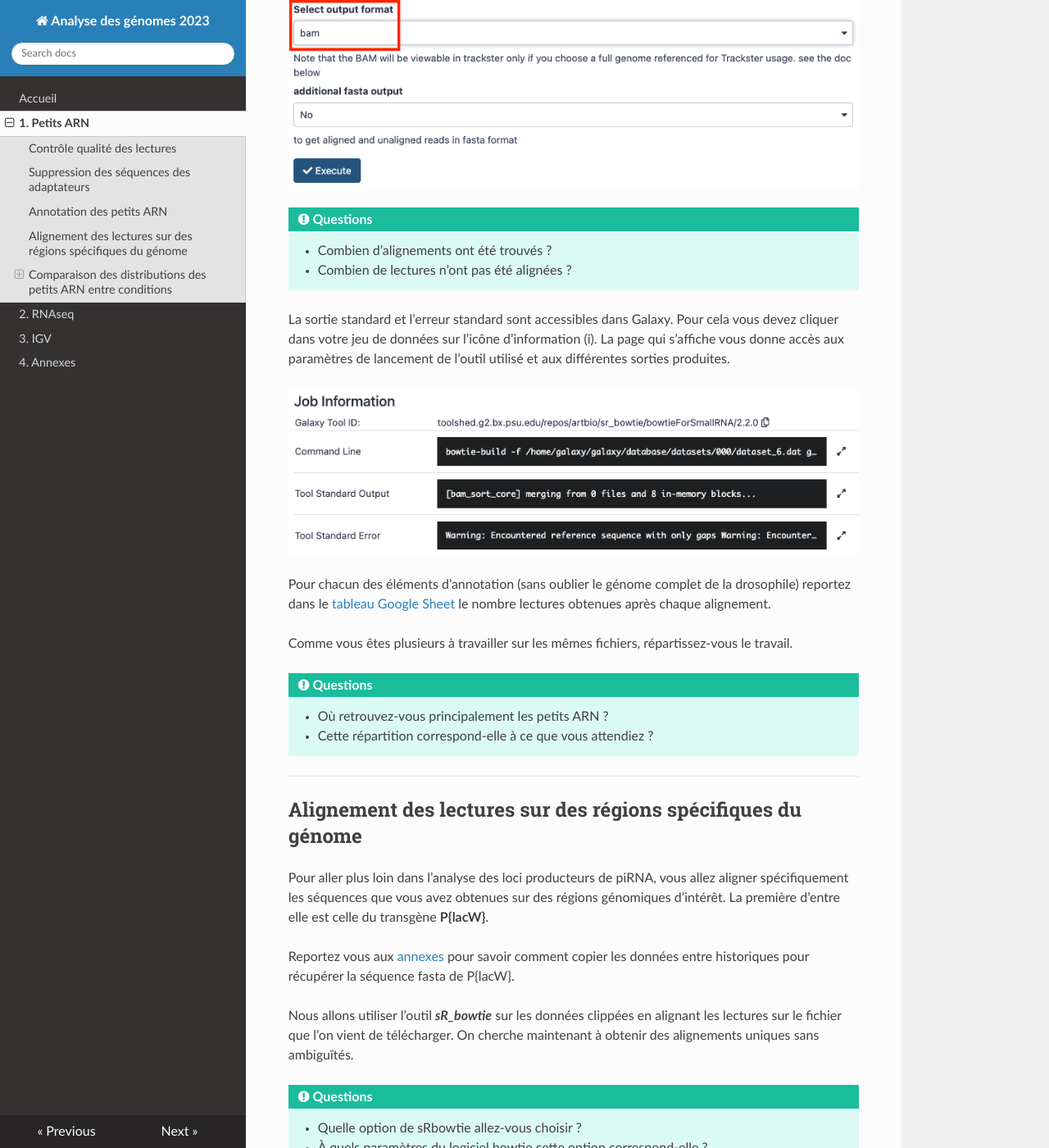
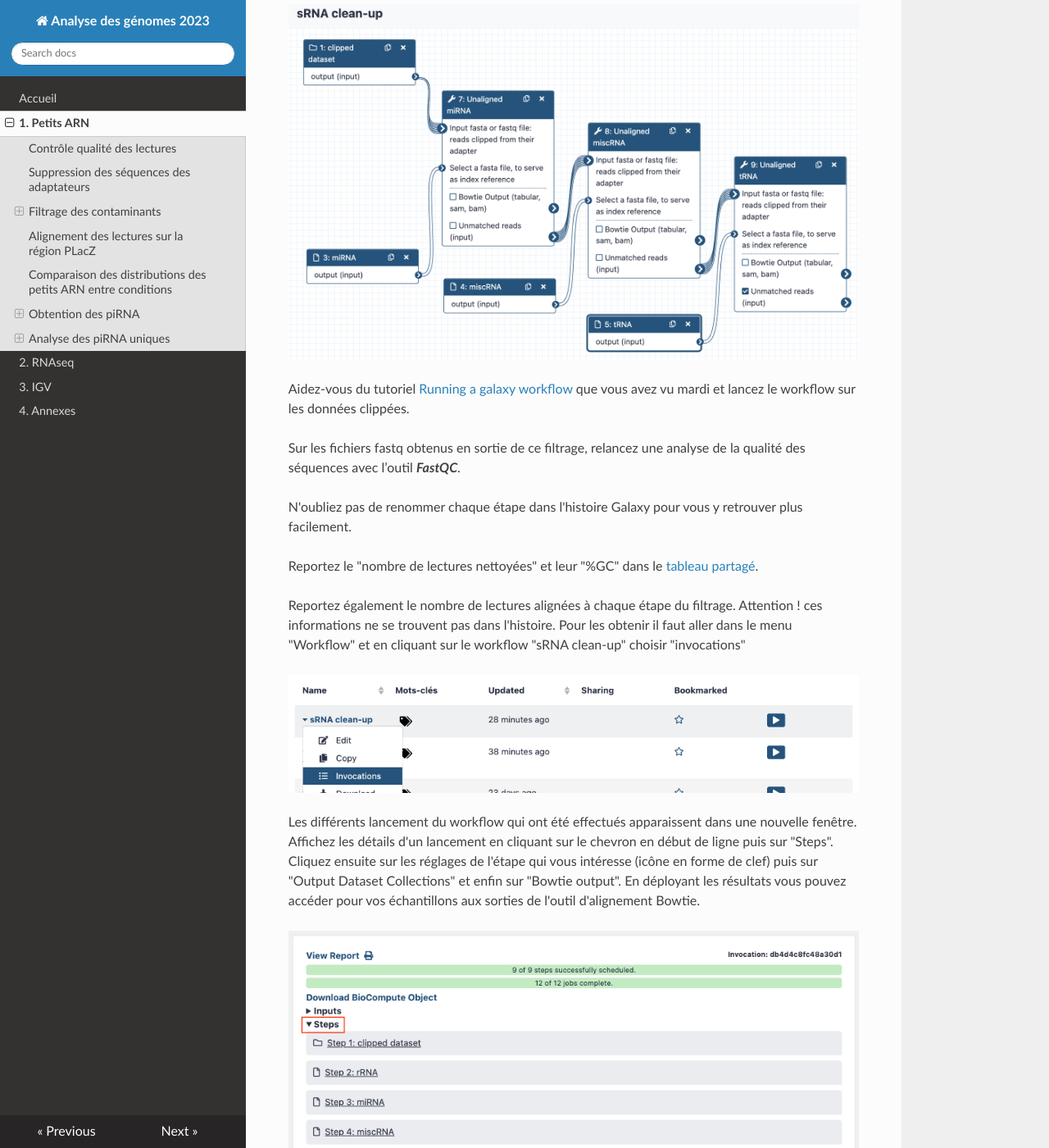
Before and after one commit to slecrom/AG2024, an MkDocs documentation site: the page built from docs/srna.md, in a window 1280 px wide and 1400 px high, scrolled down 5147 px. Shown: the whole window at 82% size. Built offline with MkDocs 1.6.1, drawn with Linux system fonts in a browser that asks for light colours; nearby versions of some CDN libraries; some of the changed text lies outside the part shown.

Commit message:
Documentation update

```diff
--- a/docs/srna.md
+++ b/docs/srna.md
@@ -23,7 +23,7 @@
 
 Dans Galaxy vous allez utiliser l’outil ***FastQC Read Quality reports***. Pensez à cliquer sur l'icône en forme de dossier pour accéder à votre collection.
 
-Cliquer sur "Execute" sans modifier les paramètres.
+Cliquez sur "Execute" sans modifier les paramètres.
 
 ![FastQC](img/srna/qc.png "FastQC")
 
@@ -31,7 +31,7 @@
 
 En vous aidant de la notice d’utilisation du logiciel, regardez les résultats du contrôle de qualité effectué par FastQC sur votre fichier fastq.
 
-Reporter le "nombre lectures totales" et le "%GC" dans le [tableau partagé](https://docs.google.com/spreadsheets/d/1y-uBdR2TVZUIbNjM-RPxKXeMFn0OD8izTTmc3xnEFjE/).
+Reportez le "nombre lectures totales" et le "%GC" dans le [tableau partagé](https://docs.google.com/spreadsheets/d/1y-uBdR2TVZUIbNjM-RPxKXeMFn0OD8izTTmc3xnEFjE/).
 
 !!! hint "Questions"
 
@@ -52,7 +52,7 @@
 
 Sur les fichiers fastq obtenus en sortie de cette étape de clipping, relancez une analyse de la qualité des séquences avec l’outil ***FastQC***.
 
-Reporter le "nombre lectures 18-30nt" et le "%GC" dans le [tableau partagé](https://docs.google.com/spreadsheets/d/1y-uBdR2TVZUIbNjM-RPxKXeMFn0OD8izTTmc3xnEFjE/).
+Reportez le "nombre lectures 18-30nt" et le "%GC" dans le [tableau partagé](https://docs.google.com/spreadsheets/d/1y-uBdR2TVZUIbNjM-RPxKXeMFn0OD8izTTmc3xnEFjE/).
 
 
 !!! hint "Questions"
@@ -60,73 +60,89 @@
 	- L’étape de clipping a-t-elle bien réalisé ce que vous souhaitiez ?
 	- Que pensez-vous de la distribution de taille des séquences ?
 
-
+<!---
 Vous avez la possibilité de renommer les collections en cliquant sur l'une d'entre elle et dans le nouvelle colonne qui s'ouvre à droite sur le crayon.
 
 ![Renommer une collection](img/srna/rename_collection.png "Renommer une collection")
+--->
+
+--------------------------------------------------------------------------------
+## Filtrage des contaminants
 
 
---------------------------------------------------------------------------------
-## Annotation des petits ARN
+### Sélection des éléments biologiques à filtrer
 
-L’objectif de cette étape est d’annoter les éléments génomiques dans lesquels s’alignent les petits ARN qui ont été séquencés. Pour cela vous allez réaliser une série d’alignements avec le logiciel **bowtie** contre différentes banques d’éléments génomique de la drosophile.
+L’objectif de cette étape est de retirer de nos petits ARN certains éléments génomiques sur lesquels on ne veut pas travailler. Il s'agit des éléments suivants :
 
-Pour ce TP vous allez utiliser la version 6.18 du génome de *Drosophila melanogaster* dont les fichiers de séquence au format fasta sont accessibles sur le [site FTP de Flybase](http://ftp.flybase.net/genomes/Drosophila_melanogaster/dmel_r6.18_FB2017_05/fasta/)
+- miRNA : micro ARN
+- miscRNA : small nuclear RNA (snRNA), small nucleolar RNA (snoRNA), et ARN ribosomique (rRNA)
+- tRNA : ARN de transferts
 
-Dans la liste des éléments disponibles nous allons utiliser les fichiers de séquences des :
+Pour ce TP vous allez utiliser la version 6.54 du génome de *Drosophila melanogaster* dont les fichiers de séquence au format fasta sont accessibles sur le [site FTP de Flybase](https://ftp.flybase.net/genomes/Drosophila_melanogaster/dmel_r6.54_FB2023_05/fasta/)
 
-- Gènes : genes
-- Introns : introns
-- miRNA : miRNA
-- ARN non codants : ncRNA
-- piRNA clusters connus (142) : piRNA_clusters
-- Transposons : transposons
-- ARN divers qui contiennent les séquences des ribosomes et des snoRNA : miscRNA
-- ARN de transferts : tRNA
-- Transcrits : transcrits
-- Et le génome de la drosophile : dmel-MAIN-chromosome-r6.18
+Reportez vous aux [annexes](./annexes.md#copier-des-fichiers-entre-historiques) pour savoir comment copier les données entre historiques des fichiers fasta dont vous avez besoin.
 
-Comme pour cette étape l’objectif est d’obtenir rapidement les fichiers d’alignements on va se concentrer sur la récupération des meilleurs alignements possibles. En vous aidant de la [documentation du logiciel bowtie](http://bowtie-bio.sourceforge.net/manual.shtml), répondez aux questions ci-dessous.
+
+### Choix des paramètres d'alignement
+
+Pour effectuer ce filtrage, vous allez réaliser une série d’alignements avec le logiciel **bowtie** contre les différentes les banques fasta de ces éléments génomiques en ne gardant à chaque étape que les séquences qui ne se sont pas alignées.
+
+L’objectif est d’obtenir rapidement les d’alignements pour effectuer cette série de filtrages. En vous aidant de la [documentation du logiciel bowtie](http://bowtie-bio.sourceforge.net/manual.shtml), répondez aux questions ci-dessous.
 
 !!! hint "Questions"
 
-	- Quelles sont les options qui vont permettre d’accélérer la vitesse de calcul ?
-	- Quelle option choisir pour ne conserver que le meilleur alignement ?
-	- Comment limiter le nombre de mismatch sur toute la séquence ?
+	- Quelle est l'option du paramètre "alignment mode" qui va permettre d’accélérer la vitesse d'alignement ?
+	- Quel nombre de mismatch choisir pour filtrer au maximum les séquences contaminantes ?
 
-Nous allons utiliser l’outil ***sR_bowtie*** sur les données clippées en alignant les lectures sur un fichier d’éléments du génome de la drosophile obtenu précédemment.
-
-Reportez vous aux [annexes](./annexes.md#copier-des-fichiers-entre-historiques) pour savoir comment copier les données entre historiques des fichiers fasta de référence dont vous avez besoin.
+Nous allons utiliser l’outil ***sR_bowtie*** de Galaxy sur les données clippées en alignant les lectures sur un fichier d’éléments du génome de la drosophile obtenu précédemment.
 
 ![Annotation](img/srna/annotation.png "Annotation")
 
-!!! hint "Questions"
+!!! hint "Question"
 
-	- Combien d’alignements ont été trouvés ?
-	- Combien de lectures n’ont pas été alignées ?
+	- Quel paramètrage d'alignement allez vous choisir ?
 
+
+### Utilisation d'un workflow
+
+Ces filtrages sont répétitifs. Vous allez utiliser un workflow pour lancer automatiquement les 3 étapes de filtration contre les miRNA, miscRNA et tRNA.
+
+Le workflow "sRNA clean-up" que vous allez utiliser est disponible [en cliquant ici](https://psilo.sorbonne-universite.fr/index.php/s/sXDFdMB8TPZBjpy)
+
+![sRNA clean-up workflow](img/srna/srna_cleanup_workflow.png "sRNA clean-up workflow")
+
+Aidez-vous du tutoriel [Running a galaxy workflow](https://artbio.github.io/startbio/AnalyseGenomes_2023/Run_workflow/) que vous avez vu mardi et lancez le workflow sur les données clippées.
+
+Sur les fichiers fastq obtenus en sortie de ce filtrage, relancez une analyse de la qualité des séquences avec l’outil ***FastQC***.
+
+N'oubliez pas de renommer chaque étape dans l'histoire Galaxy pour vous y retrouver plus facilement.
+
+Reportez le "nombre de lectures nettoyées" et leur "%GC" dans le [tableau partagé](https://docs.google.com/spreadsheets/d/1y-uBdR2TVZUIbNjM-RPxKXeMFn0OD8izTTmc3xnEFjE/).
+
+Reportez également le nombre de lectures alignées à chaque étape du filtrage. Attention ! ces informations ne se trouvent pas dans l'histoire. Pour les obtenir il faut aller dans le menu "Workflow" et en cliquant sur le workflow "sRNA clean-up" choisir "invocations"
+
+![Workflow invocations](img/srna/workflow_invocations.png "Workflow invocations")
+
+Les différents lancement du workflow qui ont été effectués apparaissent dans une nouvelle fenêtre. Affichez les détails d'un lancement en cliquant sur le chevron en début de ligne puis sur "Steps". Cliquez ensuite sur les réglages de l'étape qui vous intéresse (icône en forme de clef) puis sur "Output Dataset Collections" et enfin sur "Bowtie output". En déployant les résultats vous pouvez accéder pour vos échantillons aux sorties de l'outil d'alignement Bowtie.
+
+![Workflow output](img/srna/workflow_output1.png "Workflow output selection")
+
+![Workflow output](img/srna/workflow_output2.png "Workflow output Bowtie")
+
+<!--
 La sortie standard et l’erreur standard sont accessibles dans Galaxy. Pour cela vous devez cliquer dans votre jeu de données sur l’icône d’information (i). La page qui s’affiche vous donne accès aux paramètres de lancement de l’outil utilisé et aux différentes sorties produites.
 
 ![Sortie et erreur standard](img/srna/sortie_standard.png "Sortie et erreur standard")
-
-Pour chacun des éléments d’annotation (sans oublier le génome complet de la drosophile) reportez dans le [tableau Google Sheet](https://docs.google.com/spreadsheets/d/1Cxe_UCjYfFXXRGcaMgyTm_m6uJrKGDy_UYKGS4K-EZM/) le nombre lectures obtenues après chaque alignement.
-
-Comme vous êtes plusieurs à travailler sur les mêmes fichiers, répartissez-vous le travail.
-
-!!! hint "Questions"
-
-	- Où retrouvez-vous principalement les petits ARN ?
-	- Cette répartition correspond-elle à ce que vous attendiez ?
-
+--->
 
 --------------------------------------------------------------------------------
-## Alignement des lectures sur des régions spécifiques du génome
+## Alignement des lectures sur la région *PLacZ*
 
-Pour aller plus loin dans l’analyse des loci producteurs de piRNA, vous allez aligner spécifiquement les séquences que vous avez obtenues sur des régions génomiques d’intérêt. La première d’entre elle est celle du transgène **P{lacW}**.
+Pour aller plus loin dans l’analyse des loci producteurs de petits ARN, vous allez aligner spécifiquement les séquences que vous avez obtenues sur celle du transgène ***PLacZ***.
 
-Reportez vous aux [annexes](./annexes.md#copier-des-fichiers-entre-historiques) pour savoir comment copier les données entre historiques pour récupérer la séquence fasta de P{lacW}.
+Reportez vous aux [annexes](./annexes.md#copier-des-fichiers-entre-historiques) pour savoir comment copier les données entre historiques pour récupérer la séquence fasta de *PLacZ*.
 
-Nous allons utiliser l’outil ***sR_bowtie*** sur les données clippées en alignant les lectures sur le fichier que l’on vient de télécharger. On cherche maintenant à obtenir des alignements uniques sans ambiguïtés.
+Vous allez utiliser l’outil ***sR_bowtie*** sur les données nettoyées précédentes en alignant les lectures sur la séquence de *PLacZ*. On cherche maintenant à obtenir des alignements à 1 seule position sur la séquence même si ils peuvent s'aligner à plusieurs endroits.
 
 !!! hint "Questions"
 
@@ -135,27 +151,15 @@
 
 Lancez l’alignement une fois que vous avez déterminé les paramètres optimaux pour votre analyse.
 
-![Alignement sur P{lacW}](img/srna/bowtie_placw.png "Alignement sur P{lacW}")
+![Alignement sur PLacZ](img/srna/bowtie_placw.png "Alignement sur PLacZ")
 
 
 --------------------------------------------------------------------------------
 ## Comparaison des distributions des petits ARN entre conditions
 
-Vous allez maintenant comparer la distribution des petits ARN sur des régions spécifiques du génome de la drosophile entre les différentes conditions biologiques que vous avez étudiées pendant la partie expérimentale.
+Vous allez maintenant comparer la distribution des petits ARN sur PLacZ entre les conditions WT et GLKD.
 
-
-### Normalisation des échantillons
-
-Avant de pouvoir comparer les distributions des lectures entre elles, vous devez d’abord normaliser les échantillons entre eux. Pour cela vous allez calculer le facteur de normalisation (Scaling Factor) à l’aide de la mesure en RPM (read per million) soit le ratio permettant de rapporter le nombre de lectures obtenues par banque après l'étape de clipping à un nombre de 1 million de lectures.
-
-!!! hint "Questions"
-
-	- Quels sont les facteurs de normalisation que vous obtenez ?
-
-
-### Distribution des lectures par taille
-
-Vous allez ensuite réaliser des graphiques et quantifier la répartition des 3 types de petits ARN (miRNA, siRNA et piRNA) produits pour la séquence de P{lacW} à partir des lectures dans vos différents échantillons. Pour cela vous utiliserez l’outil ***small_rna_maps*** sur chacun de vos fichiers d’alignement en prenant soin d’indiquer pour chacun le facteur de normalisation permettant de corriger les lectures.
+Vous allez réaliser des graphiques et quantifier la répartition des 2 types de petits ARN (siRNA et piRNA) alignés sur la séquence de PLacZ à partir des lectures de vos différents échantillons. Pour cela vous utiliserez l’outil ***small_rna_maps*** sur chacun de vos fichiers d’alignement en prenant soin d’indiquer pour chacun le facteur de normalisation permettant de corriger les lectures calculés dans le [tableau partagé](https://docs.google.com/spreadsheets/d/1y-uBdR2TVZUIbNjM-RPxKXeMFn0OD8izTTmc3xnEFjE/).
 
 ![Distribution des lectures par taille](img/srna/small_rna_maps.png "Distribution des lectures par taille")
 
@@ -163,15 +167,80 @@
 
 	- Quelle interprétation faites-vous des histogrammes que vous obtenez ?
 
+--------------------------------------------------------------------------------
+## Obtention des piRNA
 
-### Calcul du taux d’augmentation des piRNA
+### Sélection de la taille des petits ARN
 
-Vous allez maintenant calculer le ratio d’augmentation des piRNA dans le contexte mutant. Téléchargez (icône en forme de disquette) les données obtenues en même temps que le graphique de distribution de taille. Elles vous permettent de récupérer le nombre normalisé de lecture de la taille voulue. En utilisant un tableur vous pouvez additionner les comptages piRNA (entre 23 et 29 nucléotides) et faire le rapport entre les différents génotypes.
+Les séquences de piRNA sont comprises entre 23 et 29 nucéotides. Vous allez réutiliser l’outil ***Clip adapter***.
 
-![Données de distribution](img/srna/data_size.png "Données de distribution")
+![Clipping des adaptateurs](img/srna/clipping.png "Clipping des adaptateurs")
 
-![Calcul du ratio d'augmentation](img/srna/ratio_pirna.png "Calcul du ratio d'augmentation")
+Sur les fichiers fastq obtenus en sortie de cette étape, relancez une analyse de la qualité des séquences avec l’outil ***FastQC*** afin de vous assurer que tout c'est passé comme vous l'attendiez.
+
+Reportez le "nombre de lectures 23-29nt" et le "%GC" dans le [tableau partagé](https://docs.google.com/spreadsheets/d/1y-uBdR2TVZUIbNjM-RPxKXeMFn0OD8izTTmc3xnEFjE/).
+
+### Conserver les piRNA "uniques"
+
+Le but est maintenant de conserver les piRNA les plus "récents". Pour cela on va sélectionner les piRNA qui s'alignent de façon unique sur le génome sans aucun mismatch.
+
+On utilise l’outil ***sR_bowtie*** sur les piRNA de 23-29 nt. On cherche à obtenir des alignements uniques sans ambiguïtés et sans mismatch.
+
+!!! hint "Questions"
+
+	- Quelle option de sRbowtie allez-vous choisir ?
+	- À quels paramètres du logiciel bowtie cette option correspond-elle ?
+
+Lancez l’alignement une fois que vous avez déterminé les paramètres optimaux pour votre analyse.
+
+!!! danger "Attention"
+
+	Vous voulez récupérer les fichiers Fastq de ces piRNA uniques. Il ne faut pas oublier de sélectionner "Additional fasta output : aligned" dans les options de l'outil.
+
+![Alignement sur PLacZ](img/srna/bowtie_placw.png "Alignement sur PLacZ")
+
+Sur les fichiers fastq des piRNA uniques relancez une analyse de la qualité des séquences avec l’outil ***FastQC***.
+
+Reportez le "nombre de lectures piRNA uniques" dans le [tableau partagé](https://docs.google.com/spreadsheets/d/1y-uBdR2TVZUIbNjM-RPxKXeMFn0OD8izTTmc3xnEFjE/).
+
+--------------------------------------------------------------------------------
+## Analyse des piRNA uniques
+
+En principe la première position d'un piRNA commence majoritairement par une base Uracil. Vous allez vérifier si vos séquences ont cette caractéristique.
+
+### Sélection des 10 premières bases des séquences
+
+Vous allez utiliser l'outil **Trimmomatic** sur les piRNA uniques pour couper les séquences à 10 nucléotides.
+
+![Trimmomatic](img/srna/trimmomatic.png "Trimmomatic")
+
+### Conversion des fichiers Fastq en fasta
+
+Pour cette étape vous utiliserez l'outil **sequence_format_converter**.
+
+![Fastq to Fasta](img/srna/sequence_format_converter.png "Fastq to Fasta")
+
+### Transformation des bases T en U
+
+Vous avez séquencé de l'ADN mais nous voulons comparer les séquences originales des piRNA. Pour cela vous devez convertir les bases T en U à l'aide de l'outil **Regex Find And Replace**.
+
+![Conversion T en U](img/srna/convertTtoU.png "Conversion T en U")
+
+### Représenter graphiquement la distribution des bases
+
+Vous allez réaliser un "Sequence logo" permettant de représenter la probabilité de trouver chaque base le long des 10 nucléotides de la séquence. Pour en savoir plus vous pouvez consulter le site [WebLogo](https://weblogo.threeplusone.com/).
+
+Utiliser l'outil **Sequence Logo** pour obtenir ce graphique.
+
+![Sequence Logo](img/srna/sequence_logo.png "Sequence Logo")
+
+### Compter le nombre de séquences commençant par un U
+
+Pour finir vous allez compter le nombre de séquences commençant par U. POur cela vous utiliserez l'outil **Search in textfiles**.
+
+![Compter les U](img/srna/comptage_u.png "Compter les U")
+
 
 !!! hint "Question"
 
-	- Quel ratio d'augmentation des piRNA en contexte mutant obtenez-vous ?
+	Les petis ARN que vous avez sélectionnés sont-ils bien des piRNA ?
```
Also changed, not shown: docs/img/srna/comptage_u.png (added), docs/img/srna/convertTtoU.png (added), docs/img/srna/sequence_format_converter.png (added), docs/img/srna/sequence_logo.png (added), docs/img/srna/srna_cleanup_workflow.png (added), docs/img/srna/trimmomatic.png (added), docs/img/srna/workflow_invocations.png (added), docs/img/srna/workflow_output1.png (added), docs/img/srna/workflow_output2.png (added).
